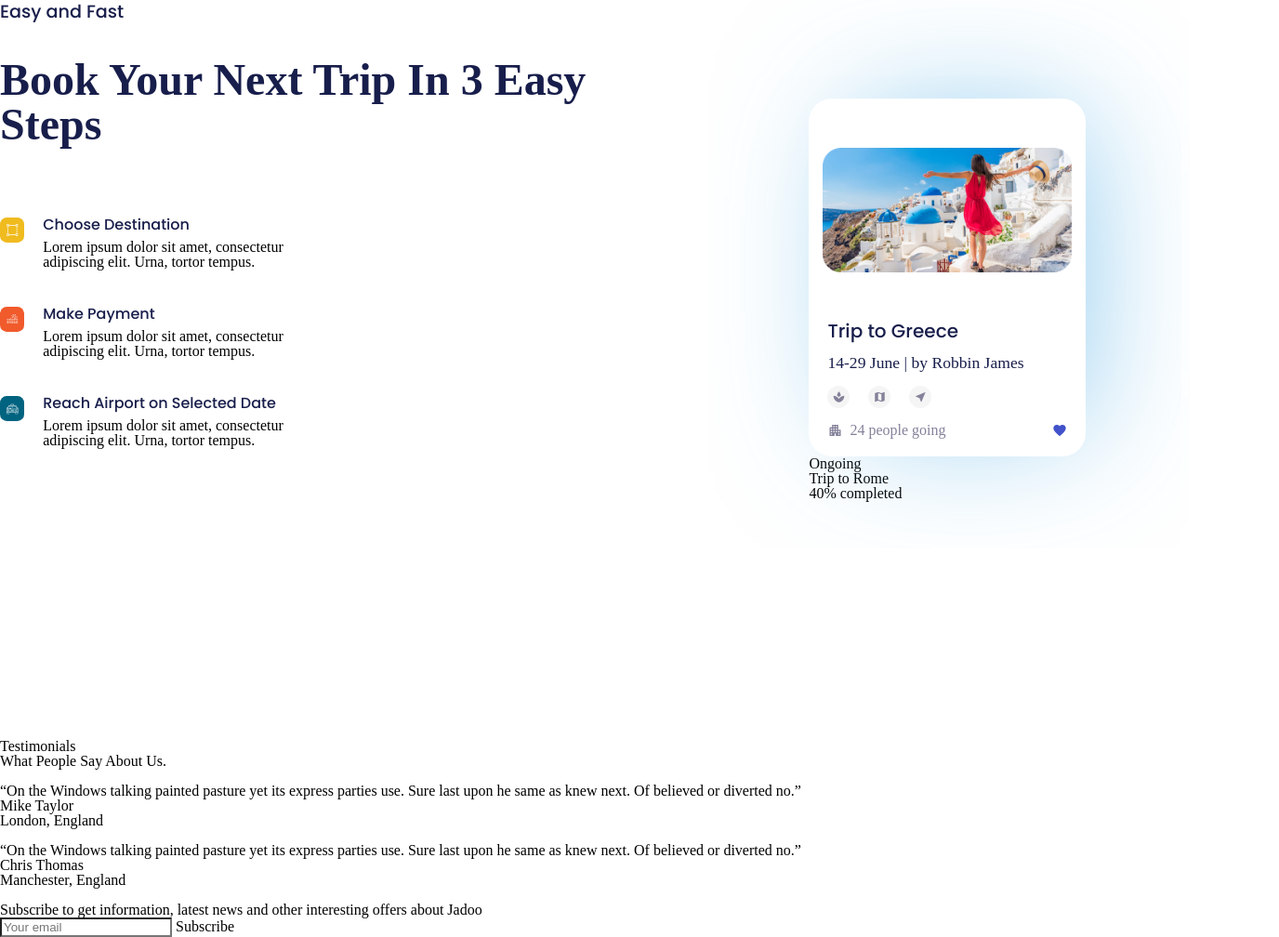
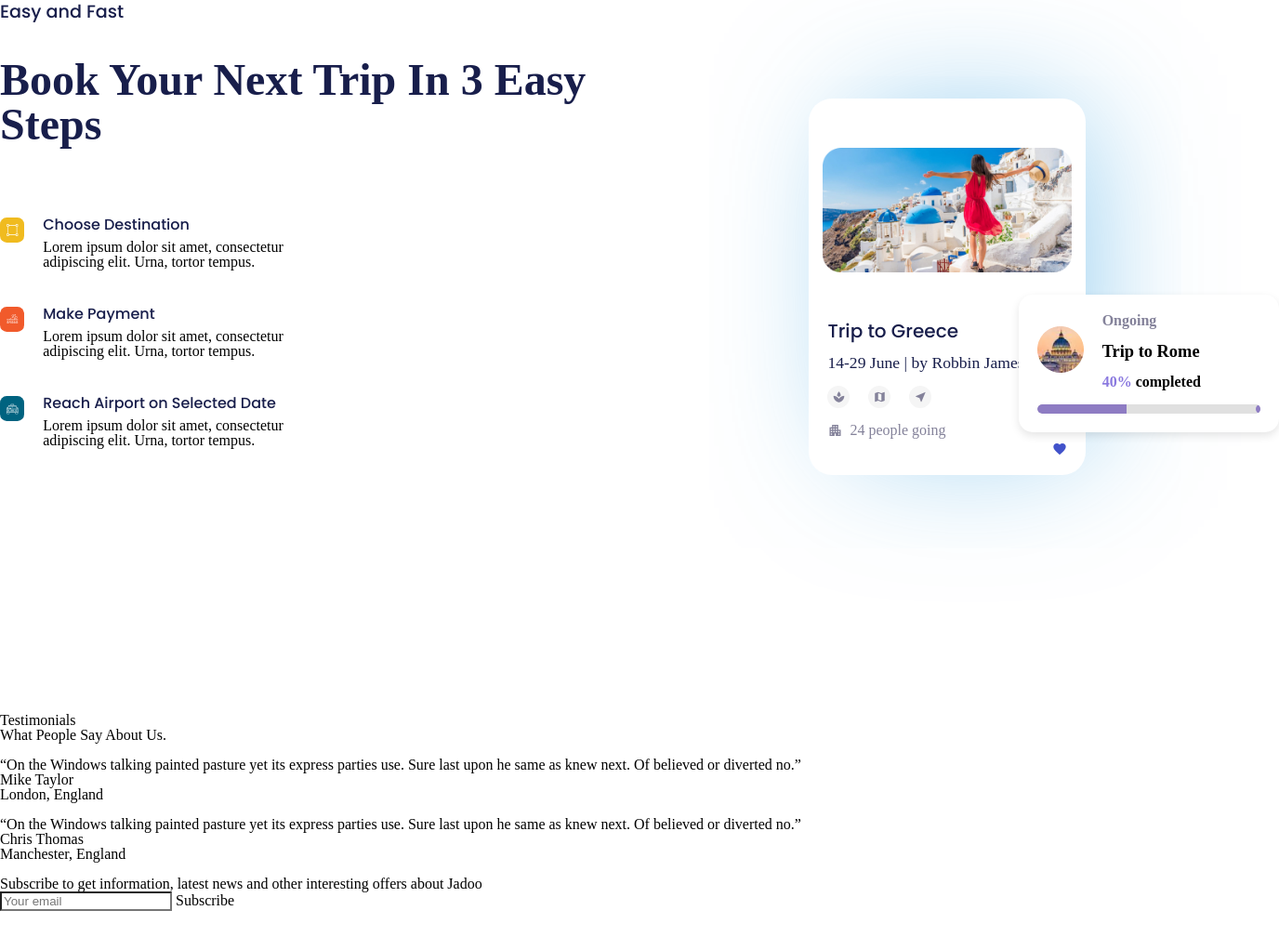
Before and after one commit to oksana-poliakova/TravelAgencyLandingPage, a website: page public/index.html in a window 1280 px wide. Shown: the part 2205-3213 px from the top of the page at 93% size, 1376 px wide, since content can reach past the window. After the commit the page ends 3185 px from the top, so only its background shows below. Drawn offline with Linux system fonts and the light colour scheme; a web font is replaced by a local one.

Commit message:
Finished the Easy steps section

```diff
--- a/public/index.html
+++ b/public/index.html
@@ -181,12 +181,19 @@
                             </div>
                         </div>
                         <div class="ongoing-trip">
-                            <h4>Ongoing</h4>
-                            <p>Trip to Rome</p>
-                            <div class="progress-bar">
-                                <div class="progress" style="width: 40%;"></div>
+                            <div class="ongoing-info">
+                                <div class="ongoing-image">
+                                    <img src="assets/images/place.png" alt="">
+                                </div>
+                                <div class="ongoing-text">
+                                    <h4>Ongoing</h4>
+                                    <p>Trip to Rome</p>
+                                    <span class="percent">40% </span><span>completed</span>
+                                </div>
                             </div>
-                            <span>40% completed</span>
+                            <div class="progress-container">
+                                <div class="progress-bar" style="width: 40%;"></div>
+                            </div>
                         </div>
                     </div>
                 </div>
--- a/src/scss/main.scss
+++ b/src/scss/main.scss
@@ -363,7 +363,7 @@
 
                         .trip-info {
                             align-self: flex-start;
-                            padding: 0 2rem 1.25rem 1.25rem;
+                            padding: 0 2rem 2.5rem 1.25rem;
                             p {
                                 font-size: 1.1rem;
                                 font-weight: 500;
@@ -402,9 +402,75 @@
                                         position: absolute;
                                         right: 20px;
                                         bottom: 20px;
-
                                     }
                                 }
+                            }
+                        }
+                    }
+
+                    .ongoing-trip {
+                        width: 280px;
+                        padding: 20px;
+                        border-radius: 15px;
+                        box-shadow: 0 4px 10px rgba(0, 0, 0, 0.1);
+                        background-color: #fff;
+                        display: flex;
+                        flex-direction: column;
+                        align-items: start;
+                        position: absolute;
+                        top: 52%;
+                        left: 55%;
+
+                        .ongoing-info {
+                            display: flex;
+                            gap: 20px;
+                            align-items: center;
+                            margin-bottom: 1rem;
+                            .ongoing-text {
+                                h4 {
+                                    color: $gray;
+                                    font-size: 1rem;
+                                    font-weight: 600;
+                                }
+                                p {
+                                    font-size: 1.15rem;
+                                    font-weight: 700;
+                                    padding: 1rem 0;
+                                }
+                                span {
+                                    font-size: 1rem;
+                                    font-weight: 700;
+                                }
+                                .percent {
+                                    font-size: 1rem;
+                                    color: #8A79DF;
+                                }
+                            }
+                        }
+                        .progress-container {
+                            width: 100%;
+                            background-color: #E0E0E0;
+                            border-radius: 10px;
+                            height: 10px;
+                            position: relative;
+                            overflow: hidden;
+
+                            .progress-bar {
+                                height: 100%;
+                                width: 40%;
+                                background-color: #8e7cc3;
+                                border-radius: 10px 0 0 10px;
+                            }
+                            &::after {
+                                content: '';
+                                position: absolute;
+                                right: 0;
+                                top: 0;
+                                width: 10px;
+                                height: 100%;
+                                background-color: #8e7cc3;
+                                border-radius: 50%;
+                                transform: translateX(50%);
                             }
                         }
                     }
```
Also changed, not shown: public/assets/images/place.png (added), public/css/main.css.
